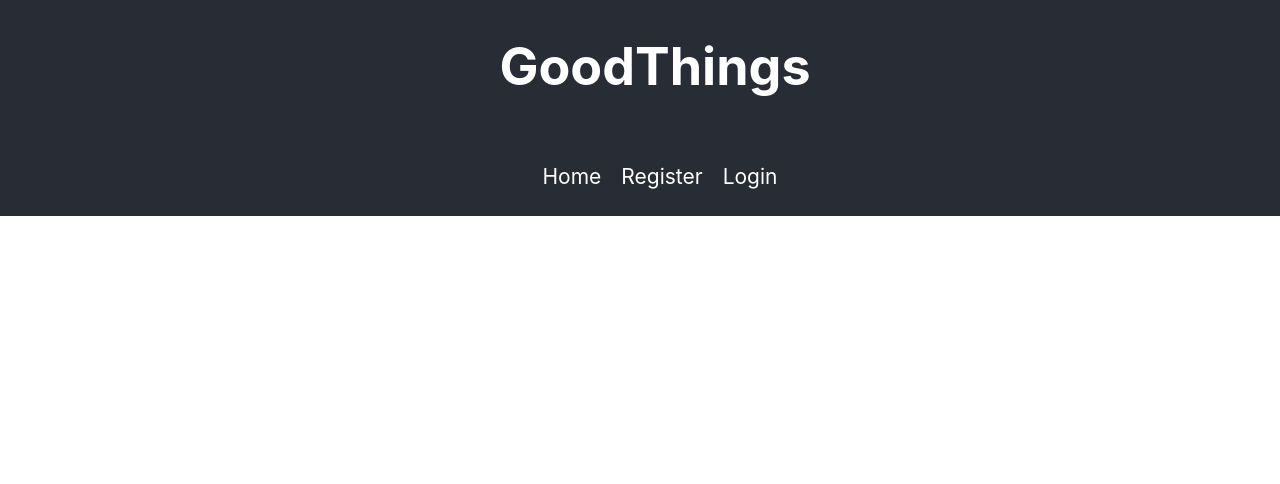
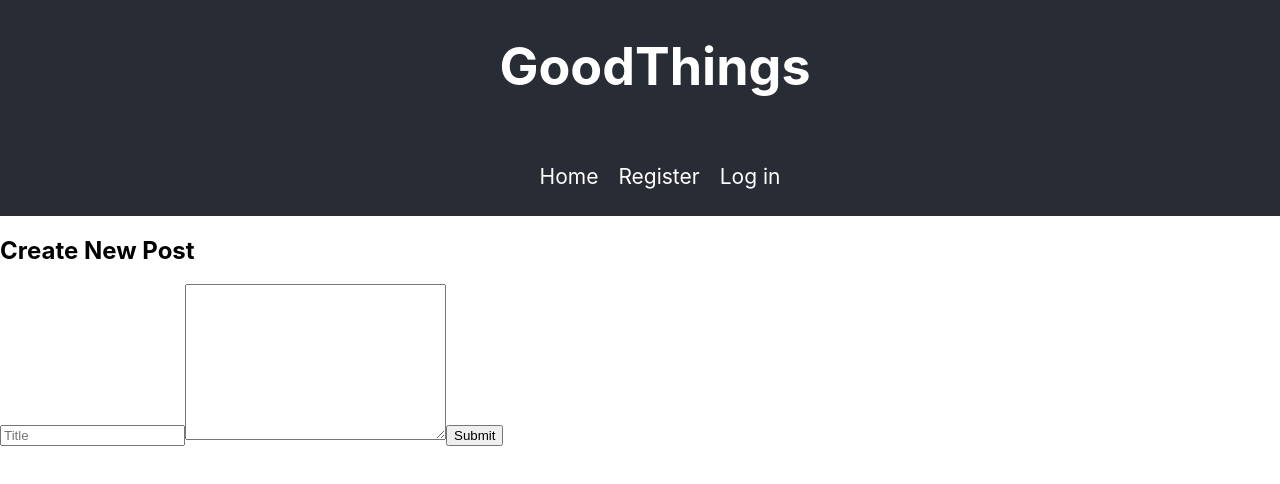
Before and after one commit to itdev161/nicholas-tsioutsiopoulos, a React (Create React App) app in the folder client/: page /new-post in a window 1280 px wide. Shown: the top 484 px of the page. Built offline with nearby package versions, Linux system fonts and the light colour scheme.

Commit message:
activity-10 done - reedit

```diff
--- a/client/package.json
+++ b/client/package.json
@@ -14,6 +14,7 @@
     "react": "^16.14.0",
     "react-dom": "^16.14.0",
     "react-scripts": "3.4.3",
+    "slugify": "^1.4.6",
     "typescript": "^3.7.5"
   },
   "scripts": {
--- a/client/src/App.css
+++ b/client/src/App.css
@@ -1,17 +1,7 @@
-.App {
-  text-align: center;
+.App-logo {
+  height: 40vmin;
 }
 
-.App-logo {
-  height: 40vmin;
-  pointer-events: none;
-}
-
-@media (prefers-reduced-motion: no-preference) {
-  .App-logo {
-    animation: App-logo-spin infinite 20s linear;
-  }
-}
 
 .App-header {
   background-color: #282c34;
--- a/client/src/App.tsx
+++ b/client/src/App.tsx
@@ -1,18 +1,21 @@
 import React from 'react';
+import axios from 'axios';
+import { BrowserRouter as Router, Switch, Route, Link } from 'react-router-dom';
 import './App.css';
-import Axios from 'axios';
-import { BrowserRouter as Router, Switch, Route, Link } from 'react-router-dom';
 import Register from './components/Register/Register';
 import Login from './components/Login/Login';
+import PostList from './components/PostList/PostList';
+import Post from './components/Post/Post';
+import CreatePost from './components/Post/CreatePost';
+import EditPost from './components/Post/EditPost';
 
 class App extends React.Component {
   state = {
     posts: [],
+    post: null,
     token: null,
     user: null
   };
-
-
 
   componentDidMount() {
     this.authenticateUser();
@@ -21,8 +24,8 @@ class App extends React.Component {
   authenticateUser = () => {
     const token = localStorage.getItem('token');
 
-if(!token) {
-  localStorage.removeItem('user')
+    if (!token) {
+      localStorage.removeItem('user');
       this.setState({ user: null });
     }
 
@@ -31,12 +34,14 @@ if (token) {
         headers: {
           'x-auth-token': token
         }
-  }
-  Axios.get('http://localhost:5000/api/auth', config)
-  .then((response) => {
-    localStorage.setItem('user', response.data.name)
+      };
+      axios
+        .get('http://localhost:5000/api/auth', config)
+        .then(response => {
+          localStorage.setItem('user', response.data.name);
           this.setState(
-      { user: response.data.name,
+            {
+              user: response.data.name,
               token: token
             },
             () => {
@@ -44,13 +49,13 @@ if (token) {
             }
           );
         })
-  .catch((error) => {
+        .catch(error => {
           localStorage.removeItem('user');
           this.setState({ user: null });
-    console.error('Error logging in: ${error}');
-  })
+          console.error(`Error logging in: ${error}`);
+        });
     }
- }
+  };
 
   loadData = () => {
     const { token } = this.state;
@@ -61,7 +66,7 @@ if (token) {
           'x-auth-token': token
         }
       };
-      Axios
+      axios
         .get('http://localhost:5000/api/posts', config)
         .then(response => {
           this.setState({
@@ -69,19 +74,76 @@ if (token) {
           });
         })
         .catch(error => {
-          console.error('Error fetching data: ${error}');
+          console.error(`Error fetching data: ${error}`);
         });
     }
-  }
+  };
 
   logOut = () => {
     localStorage.removeItem('token');
     localStorage.removeItem('user');
     this.setState({ user: null, token: null });
+  };
+
+  viewPost = post => {
+    console.log(`view ${post.title}`);
+    this.setState({
+      post: post
+    });
+  };
+
+  deletePost = post => {
+    const { token } = this.state;
+
+    if (token) {
+      const config = {
+        headers: {
+          'x-auth-token': token
         }
+      };
+
+      axios
+        .delete(`http://localhost:5000/api/posts/${post._id}`, config)
+        .then(response => {
+          const newPosts = this.state.posts.filter(p => p._id !== post._id);
+          this.setState({
+            posts: [...newPosts]
+          });
+        })
+        .catch(error => {
+          console.error(`Error deleting post: ${error}`);
+        });
+    }
+  };
+
+  editPost = post => {
+    this.setState({
+      post: post
+    });
+  };
+
+  onPostCreated = post => {
+    const newPosts = [...this.state.posts, post];
+
+    this.setState({
+      posts: newPosts
+    });
+  };
+
+  onPostUpdated = post => {
+    console.log('updated post: ', post);
+    const newPosts = [...this.state.posts];
+    const index = newPosts.findIndex(p => p._id === post._id);
+
+    newPosts[index] = post;
+
+    this.setState({
+      posts: newPosts
+    });
+  };
 
   render() {
-    let { user, posts }= this.state;
+    let { user, posts, post, token } = this.state;
     const authProps = {
       authenticateUser: this.authenticateUser
     };
@@ -96,43 +158,63 @@ if (token) {
                 <Link to="/">Home</Link>
               </li>
               <li>
+                {user ? (
+                  <Link to="/new-post">New Post</Link>
+                ) : (
                   <Link to="/register">Register</Link>
+                )}
               </li>
               <li>
-              {user ?
-              <Link to="" onClick={this.logOut}>Log out</Link> :
-              <Link to="/login">Login</Link>
-              }
+                {user ? (
+                  <Link to="" onClick={this.logOut}>
+                    Log out
+                  </Link>
+                ) : (
+                  <Link to="/login">Log in</Link>
+                )}
               </li>
             </ul>
           </header>
           <main>
+            <Switch>
               <Route exact path="/">
                 {user ? (
                   <React.Fragment>
                     <div>Hello {user}!</div>
-            <div>
-              {posts.map(post => (
-                <div key={post._id}>
-                  <h1>{post.title}</h1>
-                  <p>{post.body}</p>
-                </div>
-              ))}
-            </div>
+                    <PostList
+                      posts={posts}
+                      clickPost={this.viewPost}
+                      deletePost={this.deletePost}
+                      editPost={this.editPost}
+                    />
                   </React.Fragment>
                 ) : (
-          <React.Fragment>
-            Please Register or login
-          </React.Fragment>
+                  <React.Fragment>Please Register or Login</React.Fragment>
                 )}
               </Route>
-        <Switch>
+              <Route path="/posts/:postId">
+                <Post post={post} />
+              </Route>
+              <Route path="/new-post">
+                <CreatePost token={token} onPostCreated={this.onPostCreated} />
+              </Route>
+              <Route path="/edit-post/:postId">
+                <EditPost
+                  token={token}
+                  post={post}
+                  onPostUpdated={this.onPostUpdated}
+                />
+              </Route>
               <Route
-          exact path="/register"
-          render={() => <Register {...authProps} />} />
+                exact
+                path="/register"
+                render={() => <Register {...authProps} />}
+              />
               <Route
-          exact path="/login"
-          render={() => <Login {...authProps} />} />
+                exact
+                path="/login"
+                render={() => <Login {...authProps} />}
+              />
             </Switch>
           </main>
         </div>
--- /dev/null
+++ b/client/src/components/Post/CreatePost.js
@@ -0,0 +1,79 @@
+import React, { useState } from 'react';
+import axios from 'axios';
+import { useHistory } from 'react-router-dom';
+import './styles.css';
+
+const CreatePost = ({ token, onPostCreated }) => {
+  let history = useHistory();
+  const [postData, setPostData] = useState({
+    title: '',
+    body: ''
+  });
+  const { title, body } = postData;
+
+  const onChange = e => {
+    const { name, value } = e.target;
+
+    setPostData({
+      ...postData,
+      [name]: value
+    });
+  };
+
+  const create = async () => {
+    if (!title || !body) {
+      console.log('Title and body are required');
+    } else {
+      const newPost = {
+        title: title,
+        body: body
+      };
+
+      try {
+        const config = {
+          headers: {
+            'Content-Type': 'application/json',
+            'x-auth-token': token
+          }
+        };
+
+        // Create the post
+        const body = JSON.stringify(newPost);
+        const res = await axios.post(
+          'http://localhost:5000/api/posts',
+          body,
+          config
+        );
+
+        // Call the handler and redirect
+        onPostCreated(res.data);
+        history.push('/');
+      } catch (error) {
+        console.error(`Error creating post: ${error.response.data}`);
+      }
+    }
+  };
+
+  return (
+    <div className="form-container">
+      <h2>Create New Post</h2>
+      <input
+        name="title"
+        type="text"
+        placeholder="Title"
+        value={title}
+        onChange={e => onChange(e)}
+      />
+      <textarea
+        name="body"
+        cols="30"
+        rows="10"
+        value={body}
+        onChange={e => onChange(e)}
+      ></textarea>
+      <button onClick={() => create()}>Submit</button>
+    </div>
+  );
+};
+
+export default CreatePost;
--- /dev/null
+++ b/client/src/components/Post/EditPost.js
@@ -0,0 +1,79 @@
+import React, { useState } from 'react';
+import axios from 'axios';
+import { useHistory } from 'react-router-dom';
+import './styles.css';
+
+const EditPost = ({ token, post, onPostUpdated }) => {
+  let history = useHistory();
+  const [postData, setPostData] = useState({
+    title: post.title,
+    body: post.body
+  });
+  const { title, body } = postData;
+
+  const onChange = e => {
+    const { name, value } = e.target;
+
+    setPostData({
+      ...postData,
+      [name]: value
+    });
+  };
+
+  const update = async () => {
+    if (!title || !body) {
+      console.log('Title and body are required');
+    } else {
+      const newPost = {
+        title: title,
+        body: body
+      };
+
+      try {
+        const config = {
+          headers: {
+            'Content-Type': 'application/json',
+            'x-auth-token': token
+          }
+        };
+
+        // Create the post
+        const body = JSON.stringify(newPost);
+        const res = await axios.put(
+          `http://localhost:5000/api/posts/${post._id}`,
+          body,
+          config
+        );
+
+        // Call the handler and redirect
+        onPostUpdated(res.data);
+        history.push('/');
+      } catch (error) {
+        console.error(`Error creating post: ${error.response.data}`);
+      }
+    }
+  };
+
+  return (
+    <div className="form-container">
+      <h2>Edit Post</h2>
+      <input
+        name="title"
+        type="text"
+        placeholder="Title"
+        value={title}
+        onChange={e => onChange(e)}
+      />
+      <textarea
+        name="body"
+        cols="30"
+        rows="10"
+        value={body}
+        onChange={e => onChange(e)}
+      ></textarea>
+      <button onClick={() => update()}>Submit</button>
+    </div>
+  );
+};
+
+export default EditPost;
--- /dev/null
+++ b/client/src/components/Post/Post.js
@@ -0,0 +1,14 @@
+import React from 'react';
+
+const Post = props => {
+  const { post } = props;
+
+  return (
+    <div>
+      <h1>{post.title}</h1>
+      <p>{post.body}</p>
+    </div>
+  );
+};
+
+export default Post;
--- /dev/null
+++ b/client/src/components/PostList/PostList.js
@@ -0,0 +1,17 @@
+import React from 'react';
+import PostListItem from './PostListItem';
+
+const PostList = props => {
+  const { posts, clickPost, deletePost, editPost } = props;
+  return posts.map(post => (
+    <PostListItem
+      key={post._id}
+      post={post}
+      clickPost={clickPost}
+      deletePost={deletePost}
+      editPost={editPost}
+    />
+  ));
+};
+
+export default PostList;
--- /dev/null
+++ b/client/src/components/PostList/styles.css
@@ -0,0 +1,17 @@
+.postListItem {
+    padding: 10px;
+    border: solid 1px transparent;
+}
+
+.postListItem:hover {
+    background-color: #eeeeee;
+    border-color: #aaaaaa;
+    cursor: pointer;
+}
+
+.postListItem p {
+    max-width: 500px;
+    white-space: nowrap;
+    overflow: hidden;
+    text-overflow: ellipsis;
+}
```
Also changed, not shown: client/src/components/PostList/PostListItem.js (added, +36 -0 lines), client/src/components/Post/styles.css (added), 1 other file (tests, documents, lock files or other folders). Lines whose indentation alone changed are shown as unchanged.
